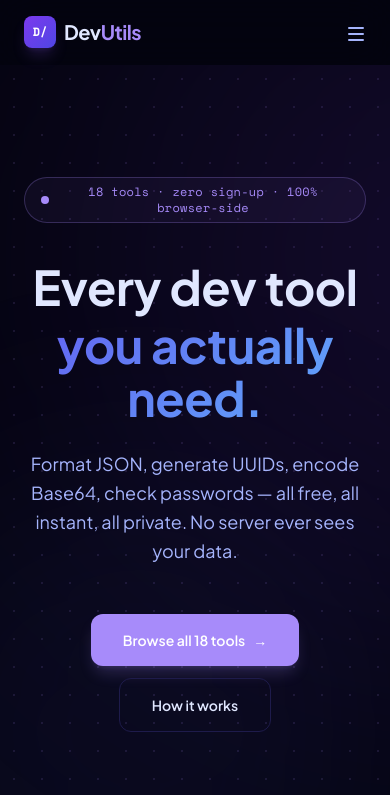
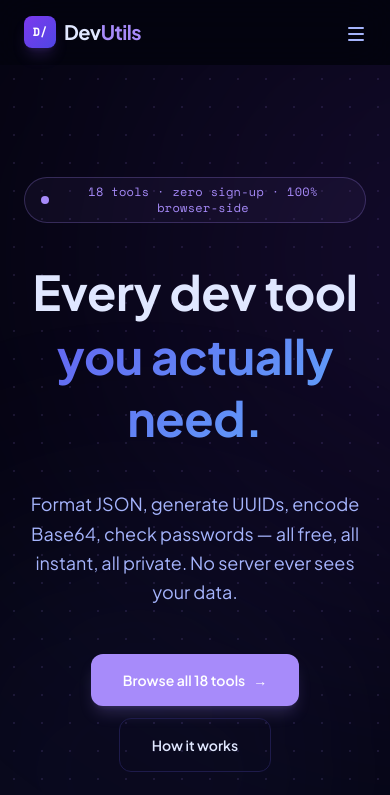
Before and after one commit to SacroDeo/Devutils, a Next.js app: page / in a window 390 px wide. Shown: the top 795 px of the page. Built offline with nearby package versions, Linux system fonts and the light colour scheme.

Commit message:
fix gradient text descender clip on hero headline

```diff
--- a/app/page.tsx
+++ b/app/page.tsx
@@ -241,10 +241,10 @@ export default function Home() {
 
           {/* headline */}
           <h1 className="font-display font-bold tracking-tight mb-6 mx-auto max-w-5xl">
-            <span className="block text-5xl sm:text-6xl xl:text-8xl text-light-text dark:text-cosmos-text leading-[1.0]">
+            <span className="block text-5xl sm:text-6xl xl:text-8xl text-light-text dark:text-cosmos-text leading-[1.2]">
               Every dev tool
             </span>
-            <span className="block text-5xl sm:text-6xl xl:text-8xl animate-gradient-text leading-[1.1] mt-2">
+            <span className="block text-5xl sm:text-6xl xl:text-8xl animate-gradient-text leading-[1.3] mt-1 pb-4">
               you actually need.
             </span>
           </h1>
```
